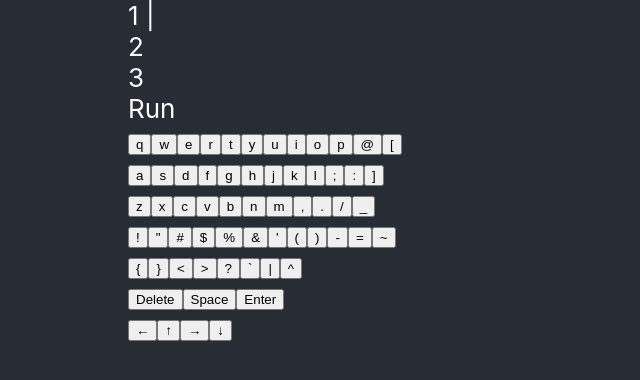
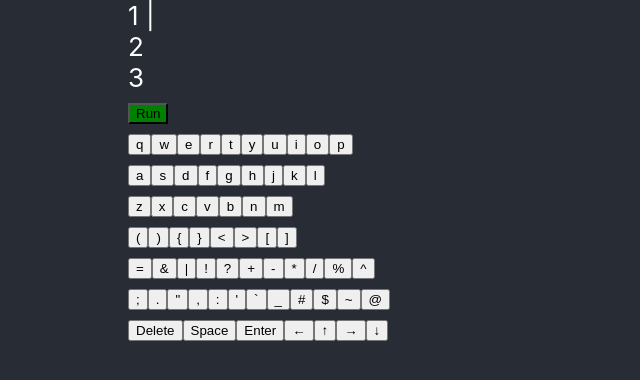
Before and after one commit to matsuo-keita/smart-editor, a React (Create React App) app: page / in a window 1280 px wide. Shown: the top 380 px of the page, without its empty margins (0-640 px from the left). Built offline with nearby package versions, Linux system fonts and the light colour scheme.

Commit message:
Refactoring

```diff
--- a/src/App.css
+++ b/src/App.css
@@ -10,3 +10,7 @@
 .editor-line {
   width:300px;
 }
+
+.run-button{
+  background-color: green;
+}
--- a/src/Editor.tsx
+++ b/src/Editor.tsx
@@ -12,8 +12,18 @@ const Editor = () => {
 const EditorArea = () => {
   const [texts, setText] = useState(["","|"]);
   const [row, setRow] = useState(1);
+
   const buttonClick = (event:any) =>{
-    const char = event.target.innerHTML;
+    let char:string;
+    if(event.target.innerHTML === "&lt;"){
+      char = "<";
+    }else if(event.target.innerHTML === "&gt;"){
+      char = ">";
+    }else if(event.target.innerHTML === "&amp;"){
+      char = "&";
+    }else{
+      char = event.target.innerHTML;
+    }
     texts[row] = texts[row].slice(0, -1) + char + "|"
     setText([...texts]);
   }
@@ -30,39 +40,32 @@ const EditorArea = () => {
     texts[row] = texts[row].slice(0, -1)
     setText([...texts,"|"]);
   }
-  const buttonsRow1:string[] = ["q","w","e","r","t","y","u","i","o","p","@","["]
-  const buttonsRow2 = ["a","s","d","f","g","h","j","k","l",";",":","]"]
-  const buttonsRow3 = ["z","x","c","v","b","n","m",",",".","/","_"]
-  const buttonsRow4 = ["!","\"","#","$","%","&","'","(",")","-","=","~"]
-  const buttonsRow5 = ["{","}","<",">","?","`","|","^"]
-  const buttonsRow6 = ["←","↑","→","↓"]
+  const buttons = [
+    ["q","w","e","r","t","y","u","i","o","p"],
+    ["a","s","d","f","g","h","j","k","l"],
+    ["z","x","c","v","b","n","m"],
+    ["(",")","{","}","<",">","[","]"],
+    ["=","&","|","!","?","+","-","*","/","%","^"],
+    [";",".","\"",",",":","'","`","_","#","$","~","@"]
+  ]
   return (
     <div>
       <div className="editor-line">1 {texts[1]}</div>
       <div>2 {texts[2]}</div>
       <div>3 {texts[3]}</div>
-      <div>Run</div>
-      <div className="row1">
-        { buttonsRow1.map((item,index) => <button onClick={buttonClick} key={index}>{item}</button>) }
-      </div>
-      <div className="row2">
-        { buttonsRow2.map((item,index) => <button onClick={buttonClick} key={index+100}>{item}</button>) }
-      </div>
-      <div className="row3">
-        { buttonsRow3.map((item,index) => <button onClick={buttonClick} key={index+200}>{item}</button>) }
-      </div>
-      <div className="row4">
-        { buttonsRow4.map((item,index) => <button onClick={buttonClick} key={index+300}>{item}</button>) }
-      </div>
-      <div className="row5">
-        { buttonsRow5.map((item,index) => <button onClick={buttonClick} key={index+400}>{item}</button>) }
-      </div>
+      <button className="run-button">Run</button>
+      { buttons.map((buttonRow,rowIndex) =>
+        <div>
+         {buttonRow.map((item,index) => <button onClick={buttonClick} key={ 100 * rowIndex + index}>{item}</button>)}
+        </div>)
+      }
       <button onClick={buttonDelete}>Delete</button>
       <button onClick={buttonSpace}>Space</button>
       <button onClick={buttonEnter}>Enter</button>
-      <div className="row6">
-        { buttonsRow6.map((item,index) => <button onClick={buttonClick} key={index+500}>{item}</button>) }
-      </div>
+      <button onClick={buttonEnter}>←</button>
+      <button onClick={buttonEnter}>↑</button>
+      <button onClick={buttonEnter}>→</button>
+      <button onClick={buttonEnter}>↓</button>
     </div>
   );
 }
```
Also changed, not shown: public/manifest.json, 1 other file (tests, documents, lock files or other folders).
